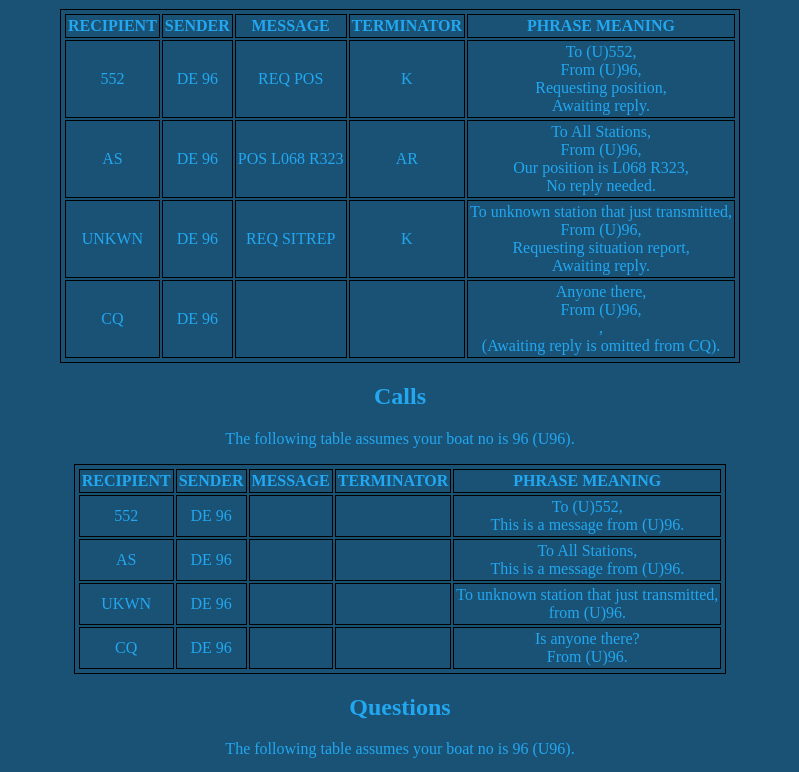
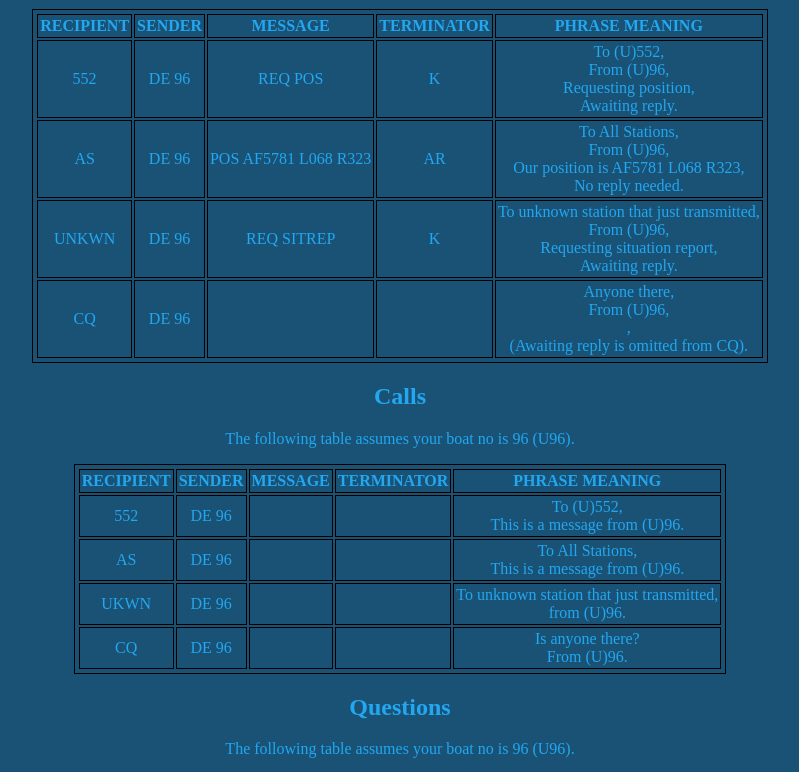
Before and after one commit to GiorgosAthanasopoulos/wolfpack-morse-exercises, a SvelteKit app: page /syntax in a window 1280 px wide. Shown: the part 2940-3712 px from the top of the page, without its empty margins (240-1039 px from the left). Built offline with nearby package versions, Linux system fonts and the light colour scheme.

Commit message:
fixed errors in /syntax page

```diff
--- a/src/routes/syntax/components/PhraseSyntax.svelte
+++ b/src/routes/syntax/components/PhraseSyntax.svelte
@@ -20,10 +20,10 @@
 		<tr>
 			<td>AS</td>
 			<td>DE 96</td>
-			<td>POS L068 R323</td>
+			<td>POS AF5781 L068 R323</td>
 			<td>AR</td>
 			<td
-				>To All Stations,<br />From (U)96,<br />Our position is L068 R323,<br />No reply needed.</td
+				>To All Stations,<br />From (U)96,<br />Our position is AF5781 L068 R323,<br />No reply needed.</td
 			>
 		</tr>
 		<tr>
--- a/src/routes/syntax/components/TOI.svelte
+++ b/src/routes/syntax/components/TOI.svelte
@@ -39,10 +39,10 @@
 		<tr>
 			<td>96</td>
 			<td>DE 552</td>
-			<td>ACK TOI 0050 X REQ DELAY</td>
+			<td>REQ DELAY 10M</td>
 			<td>K</td>
 			<td
-				>To (U)96,<br />From (U)552,<br />Acknowledge TOI at 0050 hours, Requesting for its delay,<br
+				>To (U)96,<br />From (U)552,<br />Requesting TOI Delay by 10 minutes,<br
 				/>Awaiting reply.</td
 			>
 		</tr>
```
